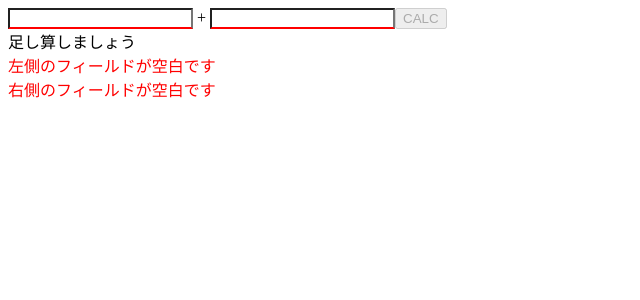
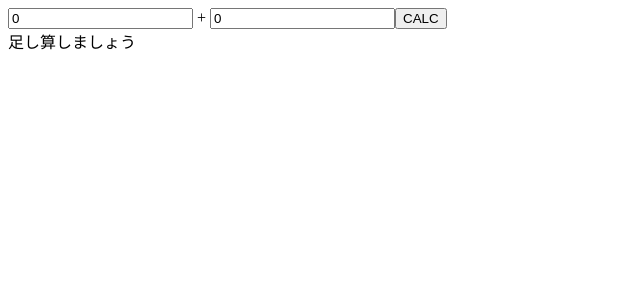
Before and after one commit to tottu22/angular-simpleform, an Angular app: page / in a window 1280 px wide. Shown: the top 300 px of the page, without its empty margins (0-640 px from the left). Built offline with nearby package versions, Linux system fonts and the light colour scheme.

Commit message:
reactive form add

```diff
--- a/src/app/app.component.html
+++ b/src/app/app.component.html
@@ -20,4 +20,4 @@
 
 <router-outlet></router-outlet>
 -->
-<app-simple-form></app-simple-form>
+<app-better-form></app-better-form>
--- /dev/null
+++ b/src/app/better-form/better-form.component.html
@@ -0,0 +1,7 @@
+<form [formGroup]="calcForm">
+  <input formControlName="fieldOne">
+  +
+  <input formControlName="fieldTwo">
+  <button (click)="addAnyway()">CALC</button>
+</form>
+<div>{{result}}</div>
--- /dev/null
+++ b/src/app/better-form/better-form.component.ts
@@ -0,0 +1,36 @@
+import { Component, OnInit } from '@angular/core';
+import { FormGroup, FormControl} from '@angular/forms';
+import { from } from 'rxjs';
+
+@Component({
+  selector: 'app-better-form',
+  templateUrl: './better-form.component.html',
+  styleUrls: ['./better-form.component.css']
+})
+export class BetterFormComponent implements OnInit {
+  calcForm: FormGroup;
+  result: string = "足し算しましょう";
+  constructor() { }
+
+  ngOnInit() {
+    this.calcForm = new FormGroup({
+      "fieldOne": new FormControl("0"),
+      "fieldTwo": new FormControl("0")
+    });
+  }
+
+  get fieldOne(){return this.calcForm.get("fieldOne");}
+  get fieldTwo(){return this.calcForm.get("fieldTwo");}
+  addAnyway(){
+    let text1:string = this.fieldOne.value;
+    let text2:string = this.fieldTwo.value;
+    let resultStr: string = "";
+
+    if (Number.isNaN(Number(text1)) || Number.isNaN(Number(text2))){
+      resultStr = text1 + text2;
+    } else {
+      resultStr = `${text1} + ${text2} = ${Number(text1) + Number(text2)}`;
+    }
+    this.result = resultStr;
+  }
+}
```
Also changed, not shown: src/app/app.module.ts (+6 -2 lines), src/app/better-form/better-form.component.css (added), 1 other file (tests, documents, lock files or other folders).
